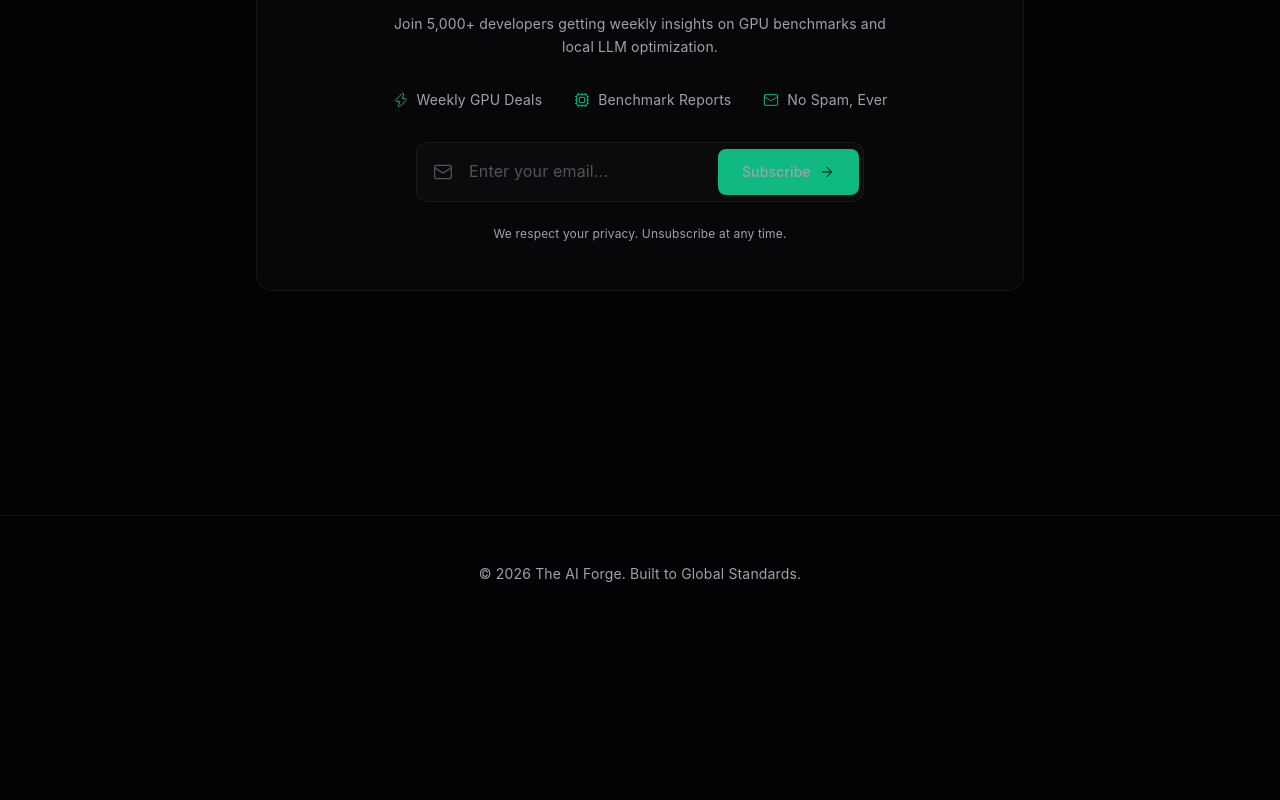
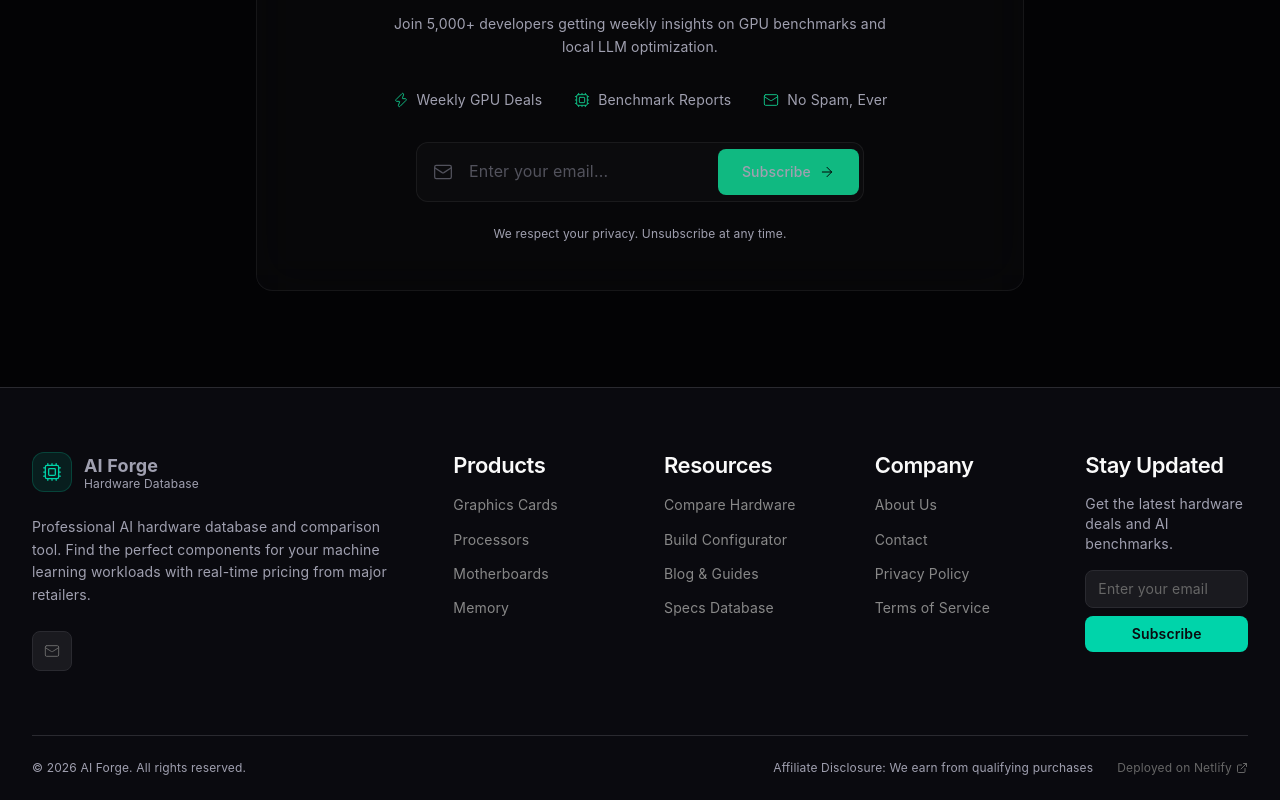
Before and after one commit to shoprdo63-lab/the-ai-forge, a Next.js app: page / in a window 1280 px wide. Shown: the part 6676-7476 px from the top of the page. Before the commit the page ends 7308 px from the top, so only its background shows below. Built offline with nearby package versions, Linux system fonts and the light colour scheme.

Commit message:
feat: modern professional Footer with newsletter and social links

```diff
--- a/app/page.tsx
+++ b/app/page.tsx
@@ -17,6 +17,7 @@ import HardwareCard from "@/components/HardwareCard";
 import { HardwareGridSkeleton } from "@/components/Skeletons";
 import Newsletter from "@/components/Newsletter";
 import ExitPopup from "@/components/ExitPopup";
+import Footer from "@/components/Footer";
 import Head from "next/head";
 
 // Dynamic imports for heavy components
@@ -452,10 +453,8 @@ export default function Home() {
       {/* Exit Intent Popup */}
       <ExitPopup />
 
-      {/* Footer */}
-      <footer className="mt-32 border-t border-white/[0.06] py-12 text-center">
-        <p className="text-sm text-zinc-600">© 2026 The AI Forge. Built to Global Standards.</p>
-      </footer>
+      {/* Modern Footer */}
+      <Footer />
     </div>
   );
 }
--- a/components/Footer.tsx
+++ b/components/Footer.tsx
@@ -1,115 +1,166 @@
 "use client";
 
-import { Cpu, ExternalLink, Mail } from "lucide-react";
+import Link from "next/link";
+import { Cpu, Mail, ExternalLink } from "lucide-react";
 
 const footerLinks = {
-  product: [
-    { name: "GPU Database", href: "#gpus" },
-    { name: "Methodology", href: "#" },
-    { name: "Custom Builds", href: "#" },
-    { name: "Enterprise", href: "#" },
+  products: [
+    { name: "Graphics Cards", href: "/products?category=GPU" },
+    { name: "Processors", href: "/products?category=CPU" },
+    { name: "Motherboards", href: "/products?category=Motherboard" },
+    { name: "Memory", href: "/products?category=RAM" },
   ],
   resources: [
-    { name: "Documentation", href: "#" },
-    { name: "Benchmarks", href: "#" },
-    { name: "Blog", href: "/blog" },
-    { name: "Community", href: "#" },
+    { name: "Compare Hardware", href: "/compare" },
+    { name: "Build Configurator", href: "/builder" },
+    { name: "Blog & Guides", href: "/blog" },
+    { name: "Specs Database", href: "/specs" },
   ],
   company: [
-    { name: "About", href: "#" },
-    { name: "Careers", href: "#" },
+    { name: "About Us", href: "#" },
     { name: "Contact", href: "#" },
-  ],
-  legal: [
-    { name: "Privacy", href: "#" },
-    { name: "Terms", href: "#" },
+    { name: "Privacy Policy", href: "#" },
+    { name: "Terms of Service", href: "#" },
   ],
 };
 
+const socialLinks = [
+  { icon: Mail, href: "mailto:contact@aiforge.ai", label: "Email" },
+];
+
 export default function Footer() {
   return (
-    <footer className="border-t border-white/[0.06] bg-[#050505] pt-24 pb-12 px-8">
-      <div className="max-w-[1400px] mx-auto">
-        <div className="grid grid-cols-2 md:grid-cols-6 gap-16 mb-24">
-          <div className="col-span-2">
-            <a href="/" className="flex items-center gap-3 mb-8">
-              <div className="w-8 h-8 rounded-lg bg-[#10b981]/10 border border-[#10b981]/20 flex items-center justify-center">
-                <Cpu className="w-4 h-4 text-[#10b981]" strokeWidth={1.5} />
+    <footer className="bg-[#0a0a0f] border-t border-[#2a2a30]">
+      <div className="max-w-[1400px] mx-auto px-4 sm:px-6 lg:px-8">
+        {/* Main Footer Content */}
+        <div className="py-12 lg:py-16">
+          <div className="grid grid-cols-1 md:grid-cols-2 lg:grid-cols-12 gap-8 lg:gap-12">
+            {/* Brand Section */}
+            <div className="lg:col-span-4">
+              <Link href="/" className="flex items-center gap-3 mb-6">
+                <div className="w-10 h-10 bg-[#00d4aa]/10 border border-[#00d4aa]/20 rounded-xl flex items-center justify-center">
+                  <Cpu className="w-5 h-5 text-[#00d4aa]" strokeWidth={1.5} />
                 </div>
-              <span className="text-sm font-medium text-white tracking-wider">AI Forge</span>
-            </a>
-            <p className="text-sm text-zinc-600 mb-8 max-w-xs leading-relaxed">
-              The professional standard for local AI hardware architecture. Precision-engineered for deep learning excellence.
+                <div>
+                  <span className="text-lg font-bold text-white">AI Forge</span>
+                  <p className="text-xs text-[#666] -mt-1">Hardware Database</p>
+                </div>
+              </Link>
+              <p className="text-sm text-[#888] leading-relaxed mb-6 max-w-sm">
+                Professional AI hardware database and comparison tool.
+                Find the perfect components for your machine learning workloads
+                with real-time pricing from major retailers.
               </p>
-            <div className="flex gap-3">
-              {[ExternalLink, ExternalLink, Mail].map((Icon, i) => (
-                <a key={i} href="#" className="w-10 h-10 rounded-lg border border-white/[0.06] flex items-center justify-center text-zinc-600 hover:text-zinc-300 hover:border-white/[0.12] transition-all">
+              {/* Social Links */}
+              <div className="flex items-center gap-3">
+                {socialLinks.map((social) => {
+                  const Icon = social.icon;
+                  return (
+                    <a
+                      key={social.label}
+                      href={social.href}
+                      aria-label={social.label}
+                      className="w-10 h-10 bg-[#1a1a1f] border border-[#2a2a30] rounded-lg flex items-center justify-center text-[#666] hover:text-[#00d4aa] hover:border-[#00d4aa]/30 transition-all"
+                    >
                       <Icon className="w-4 h-4" strokeWidth={1.5} />
                     </a>
-              ))}
+                  );
+                })}
               </div>
             </div>
 
-          <div>
-            <h4 className="text-xs font-medium text-zinc-500 uppercase tracking-wider mb-6">Product</h4>
-            <ul className="space-y-4">
-              {footerLinks.product.map((link) => (
+            {/* Links Sections */}
+            <div className="lg:col-span-2">
+              <h4 className="text-sm font-semibold text-white mb-4">Products</h4>
+              <ul className="space-y-3">
+                {footerLinks.products.map((link) => (
                   <li key={link.name}>
-                  <a href={link.href} className="text-sm text-zinc-600 hover:text-zinc-300 transition-colors">
+                    <Link
+                      href={link.href}
+                      className="text-sm text-[#888] hover:text-[#00d4aa] transition-colors"
+                    >
                       {link.name}
-                  </a>
+                    </Link>
                   </li>
                 ))}
               </ul>
             </div>
 
-          <div>
-            <h4 className="text-xs font-medium text-zinc-500 uppercase tracking-wider mb-6">Resources</h4>
-            <ul className="space-y-4">
+            <div className="lg:col-span-2">
+              <h4 className="text-sm font-semibold text-white mb-4">Resources</h4>
+              <ul className="space-y-3">
                 {footerLinks.resources.map((link) => (
                   <li key={link.name}>
-                  <a href={link.href} className="text-sm text-zinc-600 hover:text-zinc-300 transition-colors">
+                    <Link
+                      href={link.href}
+                      className="text-sm text-[#888] hover:text-[#00d4aa] transition-colors"
+                    >
                       {link.name}
-                  </a>
+                    </Link>
                   </li>
                 ))}
               </ul>
             </div>
 
-          <div>
-            <h4 className="text-xs font-medium text-zinc-500 uppercase tracking-wider mb-6">Company</h4>
-            <ul className="space-y-4">
+            <div className="lg:col-span-2">
+              <h4 className="text-sm font-semibold text-white mb-4">Company</h4>
+              <ul className="space-y-3">
                 {footerLinks.company.map((link) => (
                   <li key={link.name}>
-                  <a href={link.href} className="text-sm text-zinc-600 hover:text-zinc-300 transition-colors">
+                    <Link
+                      href={link.href}
+                      className="text-sm text-[#888] hover:text-[#00d4aa] transition-colors"
+                    >
                       {link.name}
-                  </a>
+                    </Link>
                   </li>
                 ))}
               </ul>
             </div>
 
-          <div>
-            <h4 className="text-xs font-medium text-zinc-500 uppercase tracking-wider mb-6">Legal</h4>
-            <ul className="space-y-4">
-              {footerLinks.legal.map((link) => (
-                <li key={link.name}>
-                  <a href={link.href} className="text-sm text-zinc-600 hover:text-zinc-300 transition-colors">
-                    {link.name}
-                  </a>
-                </li>
-              ))}
-            </ul>
+            {/* Newsletter Section */}
+            <div className="lg:col-span-2">
+              <h4 className="text-sm font-semibold text-white mb-4">Stay Updated</h4>
+              <p className="text-sm text-[#888] mb-4">
+                Get the latest hardware deals and AI benchmarks.
+              </p>
+              <form className="space-y-2">
+                <input
+                  type="email"
+                  placeholder="Enter your email"
+                  className="w-full px-3 py-2 bg-[#1a1a1f] border border-[#2a2a30] rounded-lg text-sm text-white placeholder-[#666] focus:outline-none focus:border-[#00d4aa]/50"
+                />
+                <button
+                  type="submit"
+                  className="w-full px-3 py-2 bg-[#00d4aa] hover:bg-[#00b894] text-[#0a0a0f] text-sm font-semibold rounded-lg transition-colors"
+                >
+                  Subscribe
+                </button>
+              </form>
+            </div>
           </div>
         </div>
 
-        <div className="pt-12 border-t border-white/[0.06] flex flex-col md:flex-row justify-between items-center gap-8">
-          <p className="text-xs text-zinc-700">
-            © 2026 AI Forge. Built to Global Standards.
+        {/* Bottom Bar */}
+        <div className="py-6 border-t border-[#2a2a30]">
+          <div className="flex flex-col sm:flex-row justify-between items-center gap-4">
+            <p className="text-xs text-[#666]">
+              © 2026 AI Forge. All rights reserved.
             </p>
-          <div className="flex gap-8">
-            <span className="text-xs text-zinc-700">Hardware Status: Online</span>
-            <span className="text-xs text-zinc-700">Encryption: AES-256</span>
+            <div className="flex items-center gap-6">
+              <span className="text-xs text-[#666]">
+                Affiliate Disclosure: We earn from qualifying purchases
+              </span>
+              <a
+                href="https://www.netlify.com"
+                target="_blank"
+                rel="noopener noreferrer"
+                className="flex items-center gap-1 text-xs text-[#666] hover:text-[#00d4aa] transition-colors"
+              >
+                Deployed on Netlify
+                <ExternalLink className="w-3 h-3" />
+              </a>
+            </div>
           </div>
         </div>
       </div>
```
Lines whose indentation alone changed are shown as unchanged.
